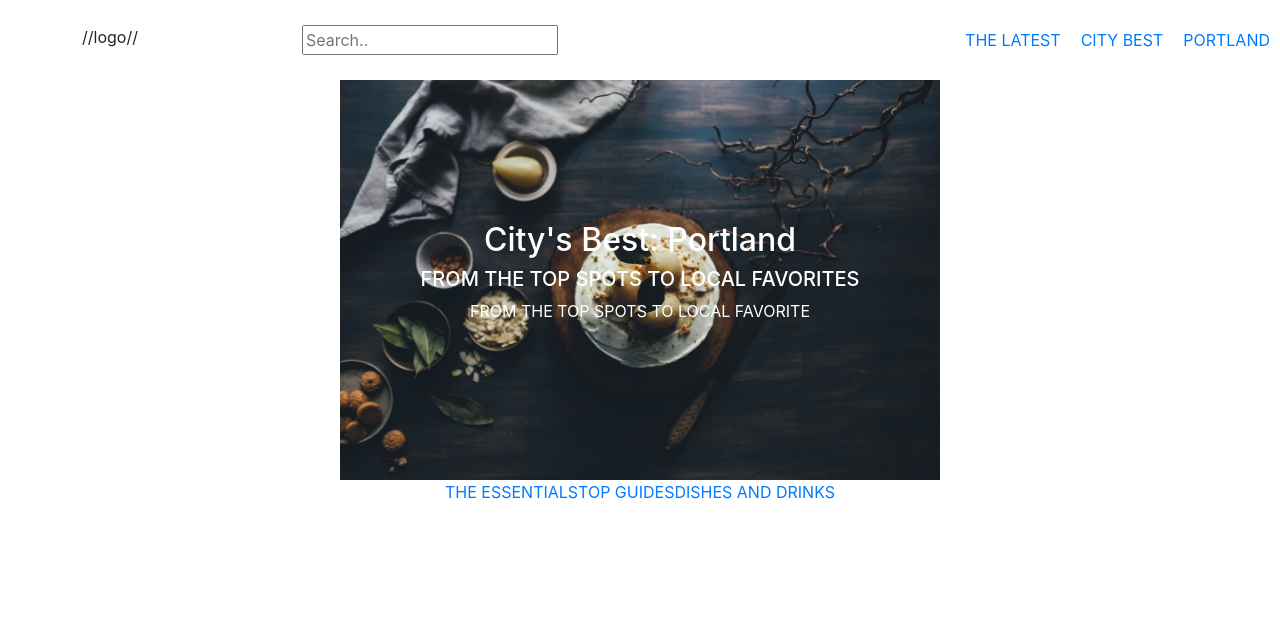
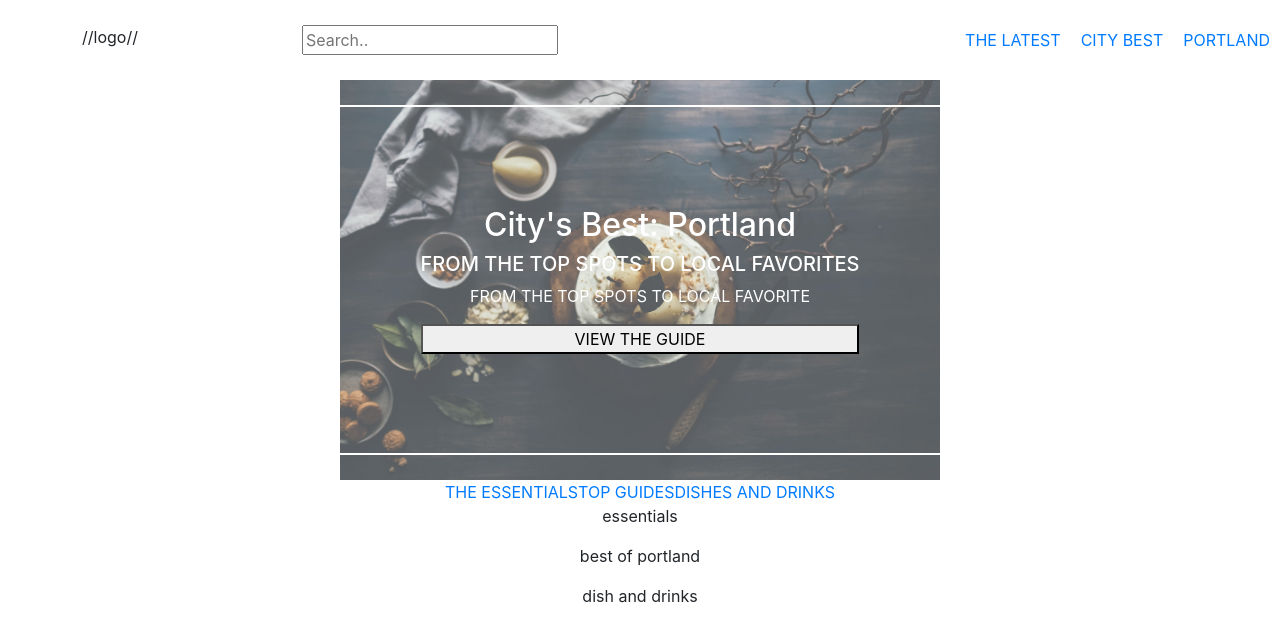
Before and after one commit to ko1h/angular-clone, an Angular app: page / in a window 1280 px wide. Shown: the top 642 px of the page. Built offline with nearby package versions, Linux system fonts and the light colour scheme.

Commit message:
Add border around portland class and also change the opacity of the food img

```diff
--- a/src/app/main/main.component.css
+++ b/src/app/main/main.component.css
@@ -17,10 +17,16 @@
 #food {
   height: 400px;
   width: 100%;
+  opacity: .7;
 }
 .portland{
-  width: 100%;
+  padding:100px 300px;
+  height: 350px;
+  display: flex;
+  flex-direction: column;
   text-align: center;
+  justify-content: center;
   position: absolute;
   color: white;
+  border: 2px solid white;
 }
--- a/src/app/main/main.component.html
+++ b/src/app/main/main.component.html
@@ -4,11 +4,12 @@
       <div class="foodImg">
         <img id="food" src="../assets/img/food.jpeg" alt="door">
       </div>
-      <!-- art logo -->
       <div class="portland">
+        <!-- art logo -->
         <h2>City's Best: Portland </h2>
         <h5>FROM THE TOP SPOTS TO LOCAL FAVORITES</h5>
         <p>FROM THE TOP SPOTS TO LOCAL FAVORITE</p>
+        <button type="button" name="button">VIEW THE GUIDE</button>
       </div>
     </div>
     <div class="divMain">
@@ -17,16 +18,16 @@
       <a href="#">DISHES AND DRINKS</a>
     </div>
     <div class="essentials">
-
+      <p>essentials</p>
     </div>
     <div class="BestPortland">
-
+      <p>best of portland</p>
     </div>
     <div class="topGuide">
 
     </div>
     <div class="dishAndDrink">
-
+      <p>dish and drinks</p>
     </div>
   </div>
 </div>
```
